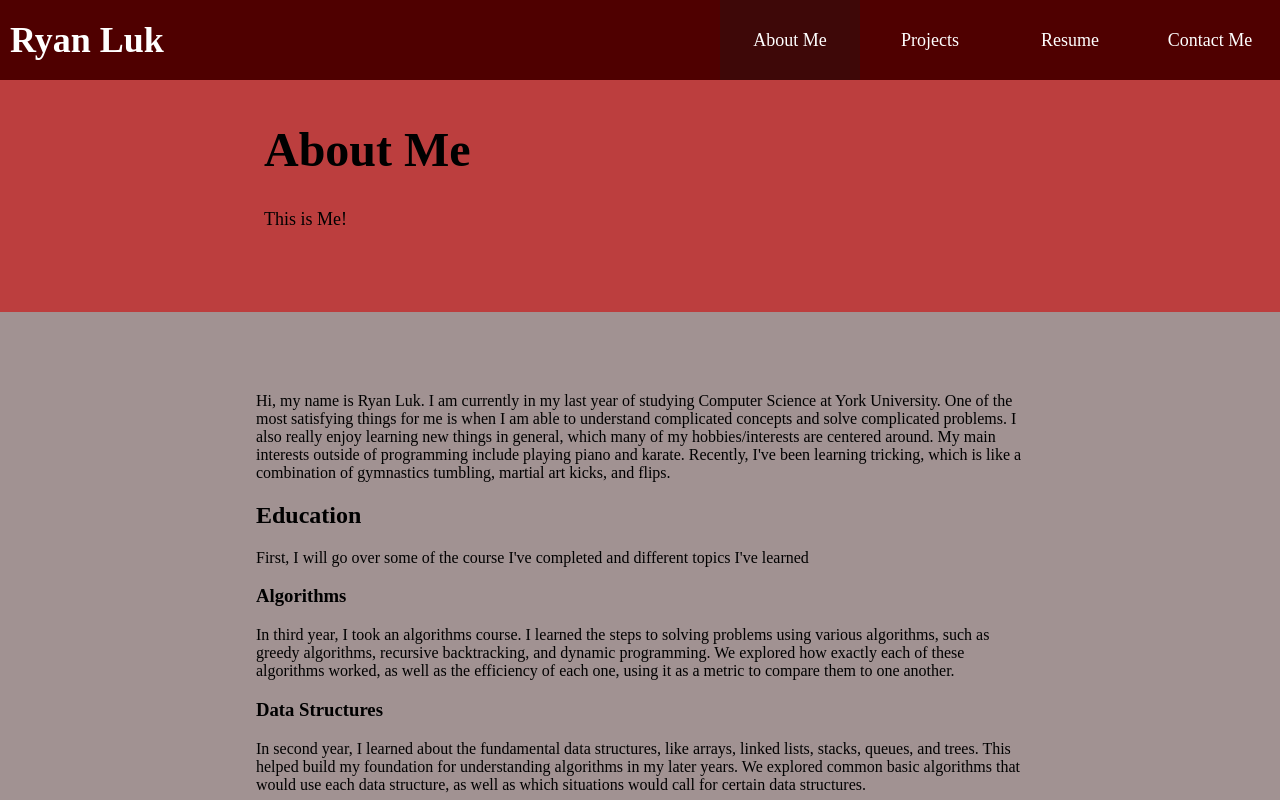
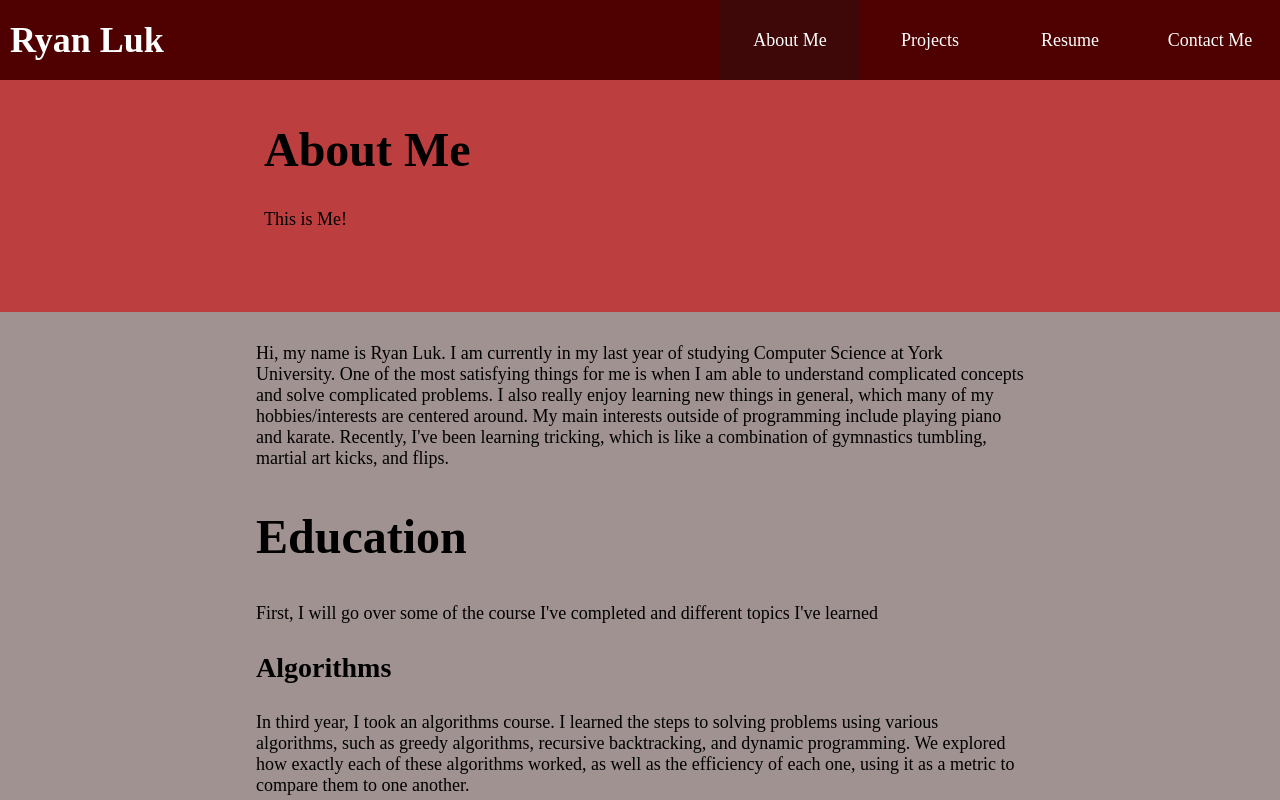
Before and after one commit to luk-ryan/luk-ryan.github.io, a React (Vite) app: page /about in a window 1280 px wide. Shown: the top 800 px of the page. Built offline with nearby package versions, Linux system fonts and the light colour scheme.

Commit message:
Added styles to about me page

```diff
--- a/src/index.css
+++ b/src/index.css
@@ -34,7 +34,7 @@ body {
 }
 
 .nav-links {
-  margin:0;
+  margin: 0;
   list-style-type: none;
   display: flex;
   height: 100%;
@@ -170,17 +170,22 @@ body {
 }
 
 /* Resume Page */
+.resume {
 
-.resume {
-  margin-left: 20%;
-  margin-right: 20%;
 }
 
 /* About Me Page*/
 
-.about-me {
-  margin-left: 20%;
-  margin-right: 20%;
+.about-me h2 {
+  font-size: 48px;
+}
+
+.about-me h3 {
+  font-size: 28px;
+}
+
+.about-me p {
+  font-size: 18px;
 }
 
 /* All Pages */
@@ -189,7 +194,7 @@ body {
   display: flex-box;
   padding: 5%;
   margin-top: 2%;
-  margin-bottom: 5%;
+  margin-bottom: 1%;
   background-color: #bc3e3e;
   text-align: left;
 }
--- a/src/pages/AboutMe.jsx
+++ b/src/pages/AboutMe.jsx
@@ -7,7 +7,7 @@ const AboutMe = () => {
         <h1>About Me</h1>
         <p>This is Me!</p>
       </div>
-      <div className="content">
+      <div className="content about-me">
         <p>
           Hi, my name is Ryan Luk. I am currently in my last year of studying
           Computer Science at York University. One of the most satisfying things
--- a/src/pages/Resume.jsx
+++ b/src/pages/Resume.jsx
@@ -10,7 +10,7 @@ const Resume = () => {
           download below.
         </p>
       </div>
-      <div className="content">
+      <div className="content resume">
         <h1>Application Programmer</h1>
         <h2>Ontario Ministry of Health</h2>
         <h3>Sept 2022 - April 2023 (Full-Time)</h3>
```
